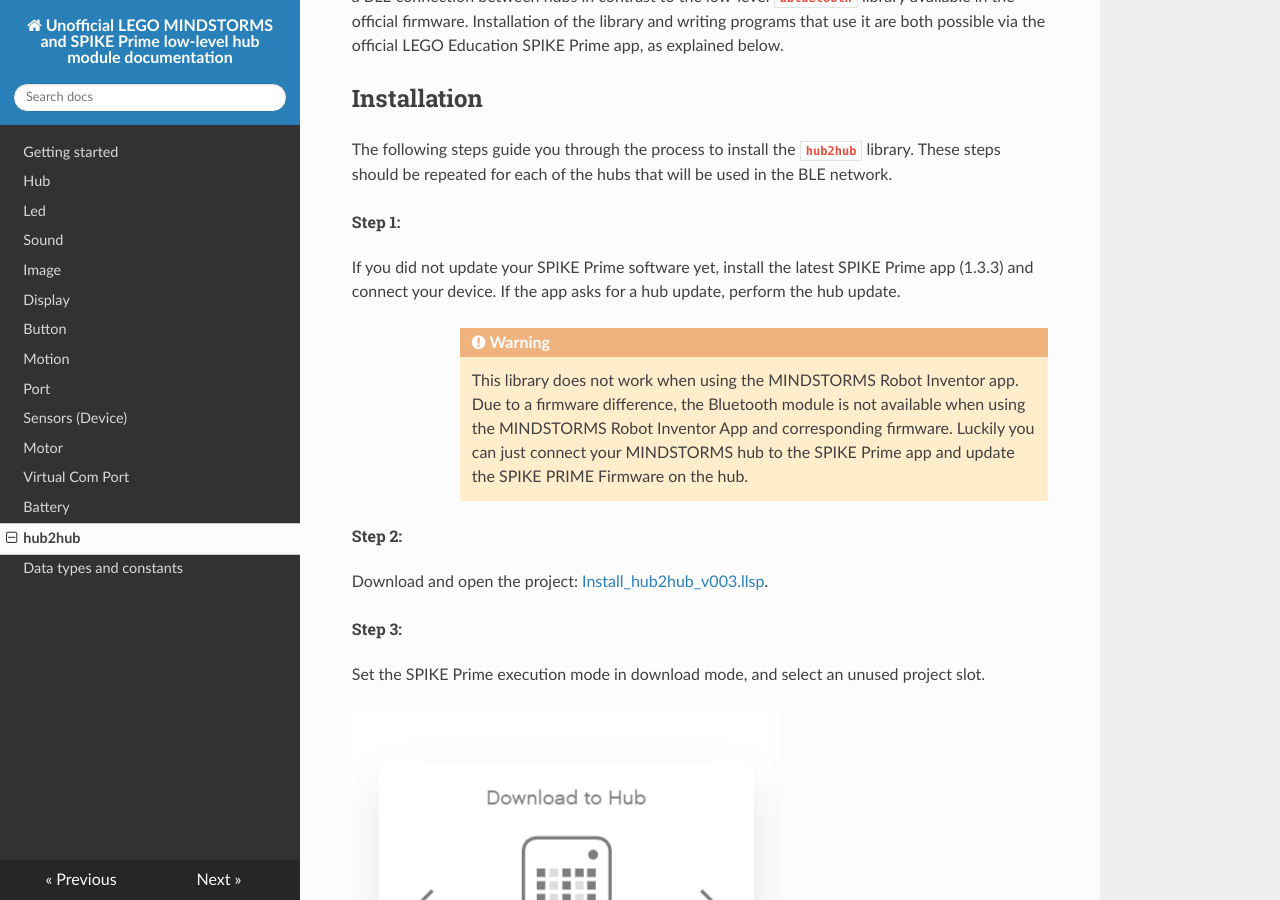
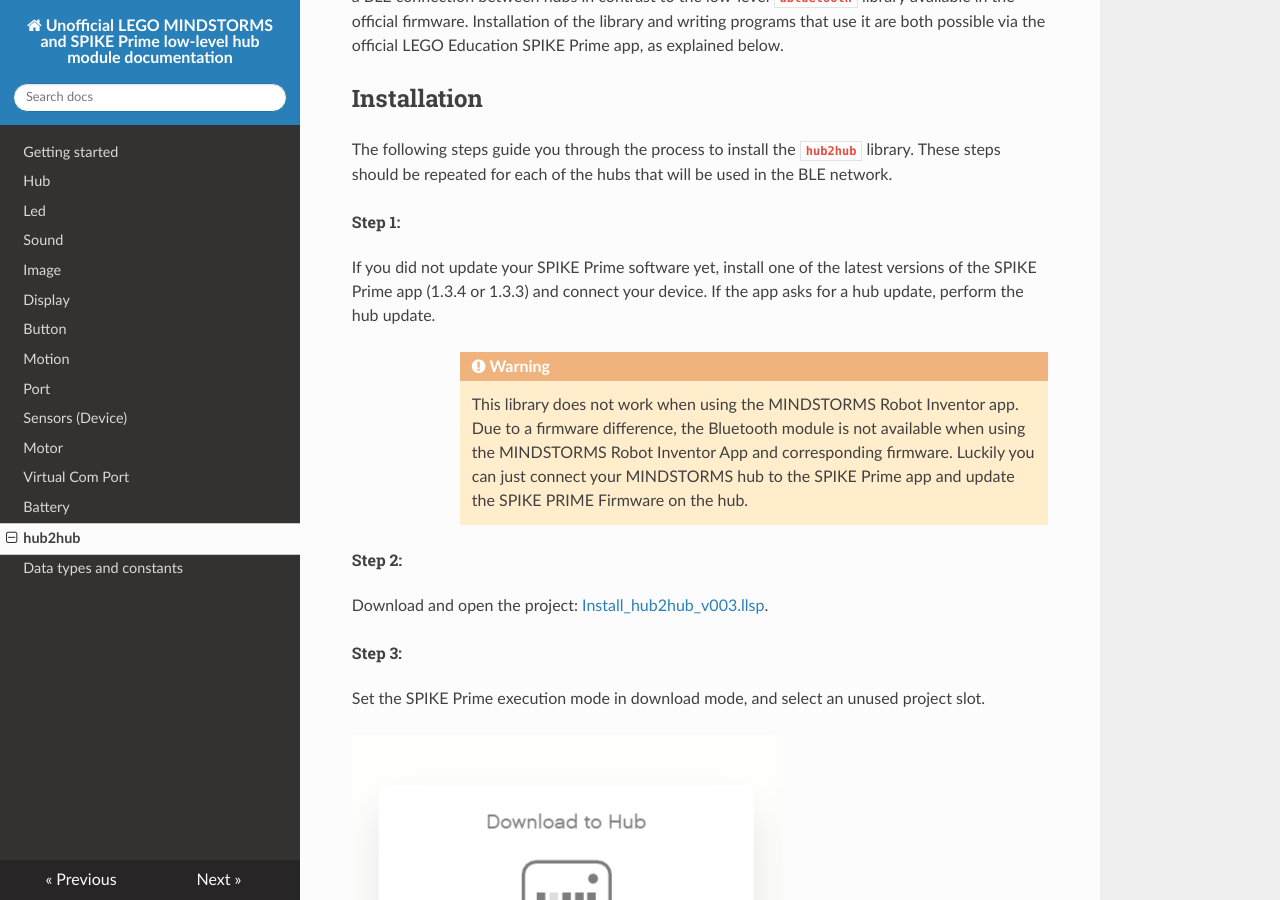
Before and after one commit to NStrijbosch/hub-module-notes, an MkDocs documentation site: the page built from docs/hub2hub.md, in a window 1280 px wide and 900 px high, scrolled down 317 px. Built offline with MkDocs 1.6.1, drawn with Linux system fonts in a browser that asks for light colours; nearby versions of some CDN libraries.

Commit message:
Update hub2hub.md

```diff
--- a/docs/hub2hub.md
+++ b/docs/hub2hub.md
@@ -9,7 +9,7 @@
 
 ### Step 1:
 
-If you did not update your SPIKE Prime software yet, install the latest SPIKE Prime app (1.3.3) and connect your device. If the app asks for a hub update, perform the hub update.
+If you did not update your SPIKE Prime software yet, install one of the latest versions of the SPIKE Prime app (1.3.4 or 1.3.3) and connect your device. If the app asks for a hub update, perform the hub update.
 
 !!! Warning
     This library does not work when using the MINDSTORMS Robot Inventor app. Due to a firmware difference, the Bluetooth module is not available when using the MINDSTORMS Robot Inventor App and corresponding firmware. Luckily you can just connect your MINDSTORMS hub to the SPIKE Prime app and update the SPIKE PRIME Firmware on the hub.
```
